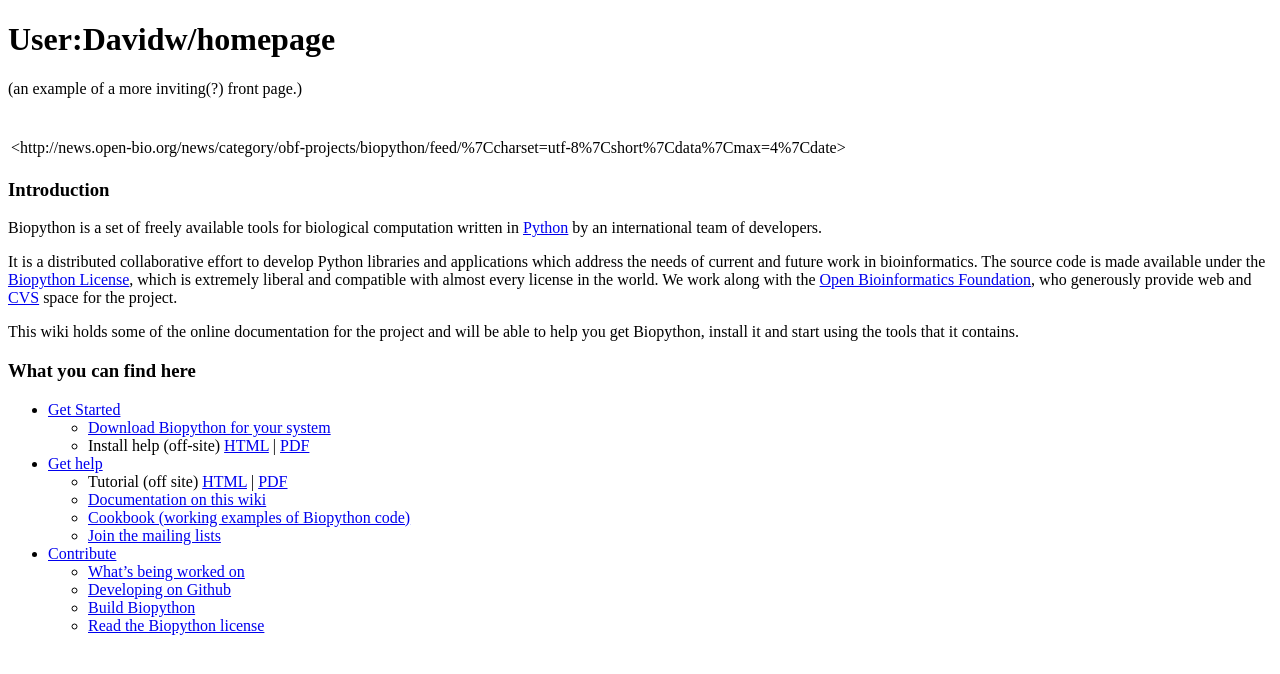
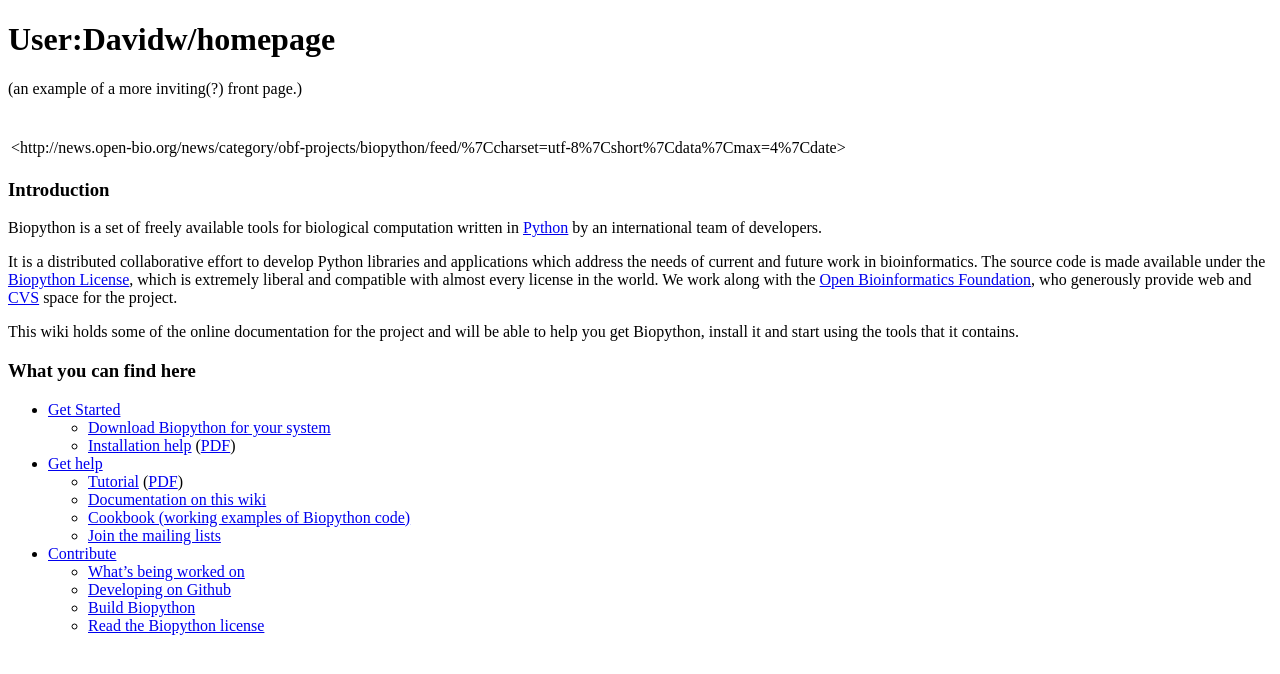
Before and after one commit to biopython/biopython.github.io, a Jekyll site: the page built from wiki/User_Davidw/homepage.md, in a window 1280 px wide. Shown: the top 674 px of the page. Built offline with Jekyll 4.4.1, drawn with Linux system fonts in a browser that asks for light colours.

Commit message:
/* What you can find here */

```diff
--- a/wiki/User_Davidw/homepage.md
+++ b/wiki/User_Davidw/homepage.md
@@ -33,13 +33,12 @@ tools that it contains.
 
 -   [Get Started](Getting_Started "wikilink")
     -   [ Download Biopython for your system](Download "wikilink")
-    -   Install help (off-site)
-        [HTML](http://biopython.org/DIST/docs/install/Installation.html)
-        | [PDF](http://biopython.org/DIST/docs/install/Installation.pdf)
+    -   [Installation
+        help](http://biopython.org/DIST/docs/install/Installation.html)
+        ([PDF](http://biopython.org/DIST/docs/install/Installation.pdf))
 -   [ Get help](Documentation "wikilink")
-    -   Tutorial (off site)
-        [HTML](http://biopython.org/DIST/docs/tutorial/Tutorial.html) |
-        [PDF](http://biopython.org/DIST/docs/tutorial/Tutorial.pdf)
+    -   [Tutorial](http://biopython.org/DIST/docs/tutorial/Tutorial.html)
+        ([PDF](http://biopython.org/DIST/docs/tutorial/Tutorial.pdf))
     -   [ Documentation on this
         wiki](Category%3AWiki_Documentation "wikilink")
     -   [ Cookbook (working examples of
```
Also changed, not shown: 1 other file.
